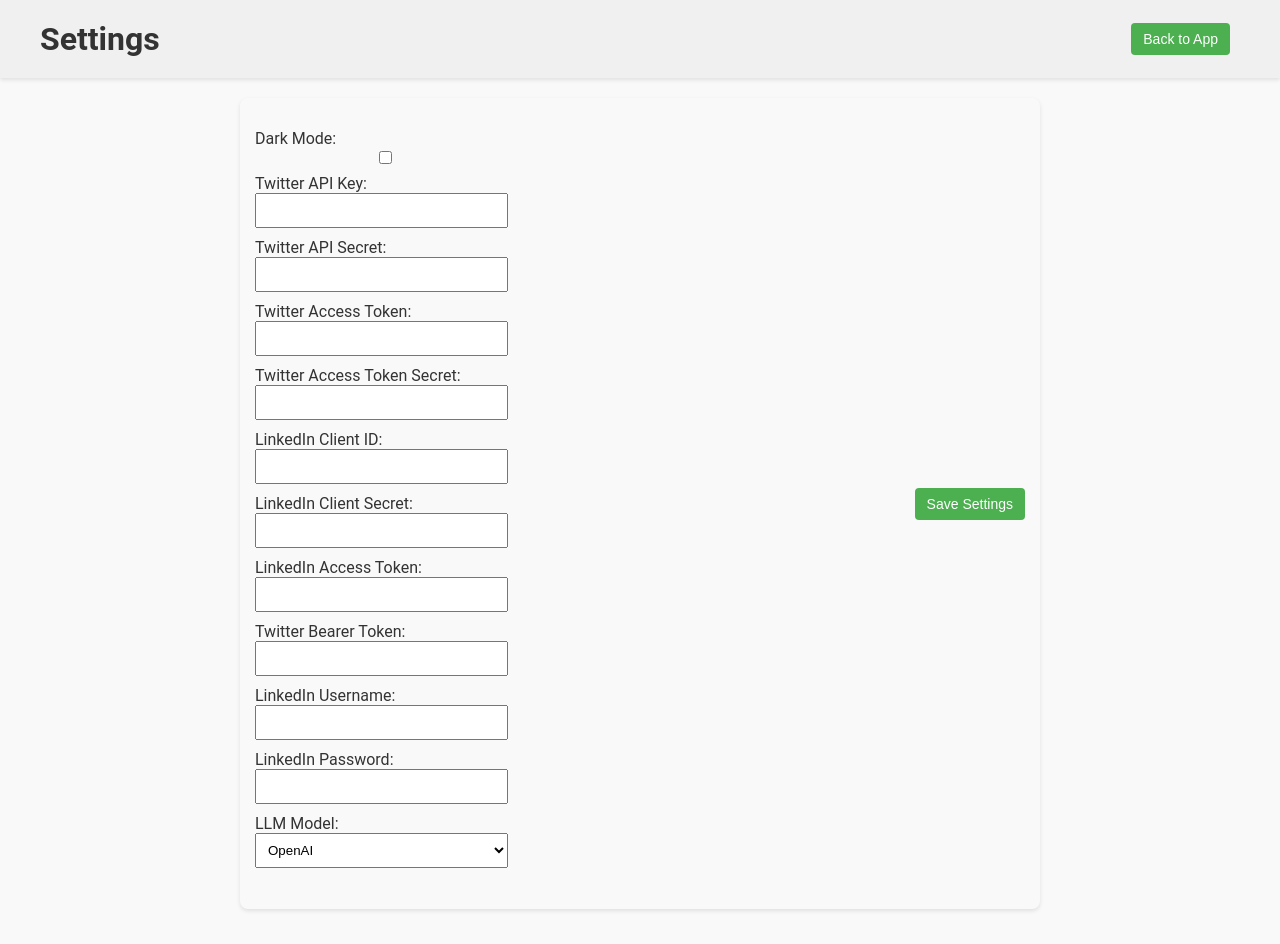
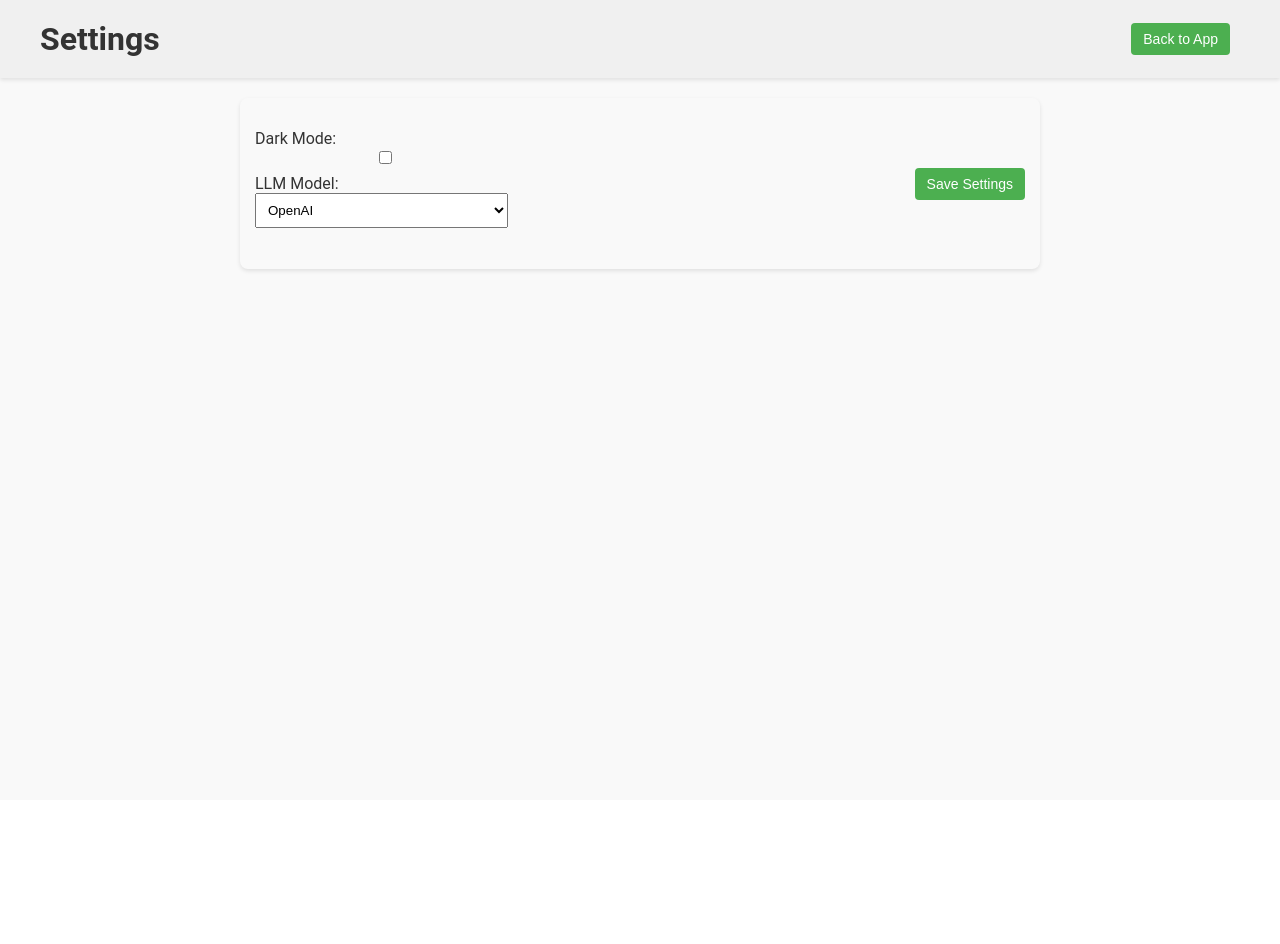
Before and after one commit to mslanden/media-posting-agent, a Flask app: page /settings in a window 1280 px wide. After the commit the page ends 272 px from the top, so only its background shows below. Run offline with Flask 3, Linux system fonts and the light colour scheme.

Commit message:
(no commit message provided)

```diff
--- a/frontend/templates/settings.html
+++ b/frontend/templates/settings.html
@@ -4,10 +4,7 @@
     <meta charset="UTF-8" />
     <meta name="viewport" content="width=device-width, initial-scale=1.0" />
     <title>Settings</title>
-        <link
-            rel="stylesheet"
-            href="{{ url_for('static', filename='css/styles.css') }}"
-        />
+    <link rel="stylesheet" href="{{ url_for('static', filename='css/styles.css') }}" />
     <style>
       .container {
         max-width: 800px;
@@ -20,7 +17,6 @@
         gap: 10px;
         align-items: center;
       }
-
       #settings-form li {
         display: contents;
       }
@@ -35,14 +31,6 @@
         margin-bottom: 10px;
         box-sizing: border-box;
       }
-            #settings-form input,
-            #settings-form select {
-                width: 100%;
-                padding: 8px;
-                margin-bottom: 10px;
-                box-sizing: border-box;
-            }
-
       #settings-form button {
         padding: 8px 12px;
         background-color: #4caf50;
@@ -52,13 +40,12 @@
         border-radius: 4px;
         font-size: 14px;
       }
-
       #settings-form button:hover {
         background-color: #45a049;
       }
     </style>
   </head>
-    <body {% if settings and settings.dark_mode %}class="dark-mode" {% endif %}>
+  <body {% if settings and settings.dark_mode %}class="dark-mode"{% endif %}>
     <header>
       <h1 style="padding-left: 20px">Settings</h1>
       <div>
@@ -78,55 +65,21 @@
                 id="dark-mode-toggle"
                 {% if settings and settings.dark_mode %}checked{% endif %}
               />
-                            <div id="twitter-api-keys">
-                                <label for="twitter_api_key">Twitter API Key:</label>
-                                <input type="text" id="twitter_api_key" name="twitter_api_key" value="{% if settings.twitter_api_key %}{{ settings.twitter_api_key }}{% endif %}">
-                                <label for="twitter_api_secret">Twitter API Secret:</label>
-                                <input type="text" id="twitter_api_secret" name="twitter_api_secret" value="{% if settings.twitter_api_secret %}{{ settings.twitter_api_secret }}{% endif %}">
-                                <label for="twitter_access_token">Twitter Access Token:</label>
-                                <input type="text" id="twitter_access_token" name="twitter_access_token" value="{% if settings.twitter_access_token %}{{ settings.twitter_access_token }}{% endif %}">
-                                <label for="twitter_access_token_secret">Twitter Access Token Secret:</label>
-                                <input type="text" id="twitter_access_token_secret" name="twitter_access_token_secret" value="{% if settings.twitter_access_token_secret %}{{ settings.twitter_access_token_secret }}{% endif %}">
-                            </div>
-                            <div id="linkedin-api-keys">
-                                <label for="linkedin_client_id">LinkedIn Client ID:</label>
-                                <input type="text" id="linkedin_client_id" name="linkedin_client_id" value="{% if settings.linkedin_client_id %}{{ settings.linkedin_client_id }}{% endif %}">
-                                <label for="linkedin_client_secret">LinkedIn Client Secret:</label>
-                                <input type="text" id="linkedin_client_secret" name="linkedin_client_secret" value="{% if settings.linkedin_client_secret %}{{ settings.linkedin_client_secret }}{% endif %}">
-                                <label for="linkedin_access_token">LinkedIn Access Token:</label>
-                                <input type="text" id="linkedin_access_token" name="linkedin_access_token" value="{% if settings.linkedin_access_token %}{{ settings.linkedin_access_token }}{% endif %}">
-                                <label for="twitter_bearer_token">Twitter Bearer Token:</label>
-                                <input type="text" id="twitter_bearer_token" name="twitter_bearer_token" value="{% if settings.twitter_bearer_token %}{{ settings.twitter_bearer_token }}{% endif %}">
-                            </div>
-                            <div id="linkedin-credentials">
-                                <label for="linkedin-username">LinkedIn Username:</label>
-                                <input type="text" id="linkedin-username" name="linkedin_username" value="{% if settings.linkedin_username %}{{ settings.linkedin_username }}{% endif %}">
-                                <label for="linkedin-password">LinkedIn Password:</label>
-                                <input type="password" id="linkedin-password" name="linkedin_password" value="{% if settings.linkedin_password %}{{ settings.linkedin_password }}{% endif %}">
-                            </div>
             </li>
             <li style="margin-bottom: 10px;">
               <label for="llm-model-select">LLM Model:</label>
               <select id="llm-model-select">
-                                <option
-                                    value="openai"
-                                    {% if settings.llm_model|default('openai') == 'openai' %}selected{% endif %}
-                                >
+                <option value="openai" {% if settings.llm_model|default('openai') == 'openai' %}selected{% endif %}>
                   OpenAI
                 </option>
-                                <option
-                                    value="gemini"
-                                    {% if settings.llm_model|default('openai') == 'gemini' %}selected{% endif %}
-                                >
+                <option value="gemini" {% if settings.llm_model|default('openai') == 'gemini' %}selected{% endif %}>
                   Gemini
                 </option>
-                                <option
-                                    value="anthropic"
-                                    {% if settings.llm_model|default('openai') == 'anthropic' %}selected{% endif %}
-                                >
+                <option value="anthropic" {% if settings.llm_model|default('openai') == 'anthropic' %}selected{% endif %}>
                   Anthropic
                 </option>
               </select>
+            </li>
           </ul>
           <div style="display: flex; justify-content: flex-end;">
             <button type="submit">Save Settings</button>
@@ -137,8 +90,8 @@
     <script src="{{ url_for('static', filename='js/dark-mode.js') }}"></script>
     <script src="{{ url_for('static', filename='js/settings.js') }}"></script>
     <script>
-            document.getElementById('back-button').addEventListener('click', function() {
-                window.location.href = '/';
+      document.getElementById("back-button").addEventListener("click", function () {
+        window.location.href = "/";
       });
     </script>
   </body>
```
Lines whose indentation alone changed are shown as unchanged.
